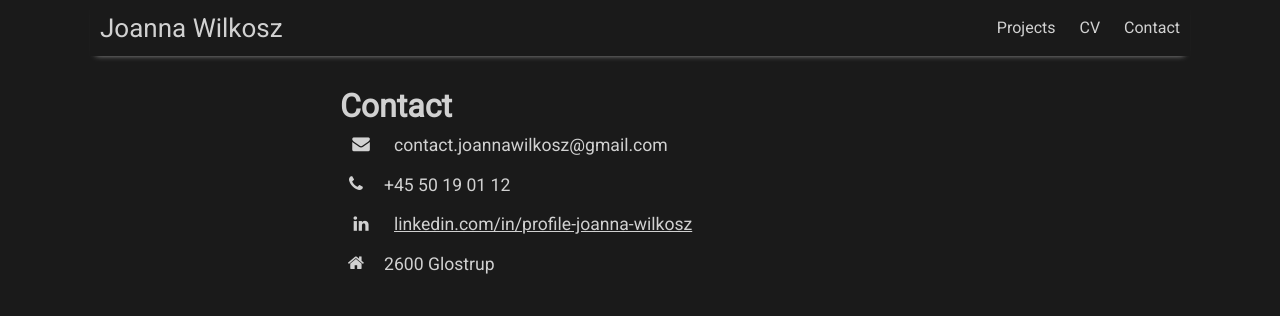
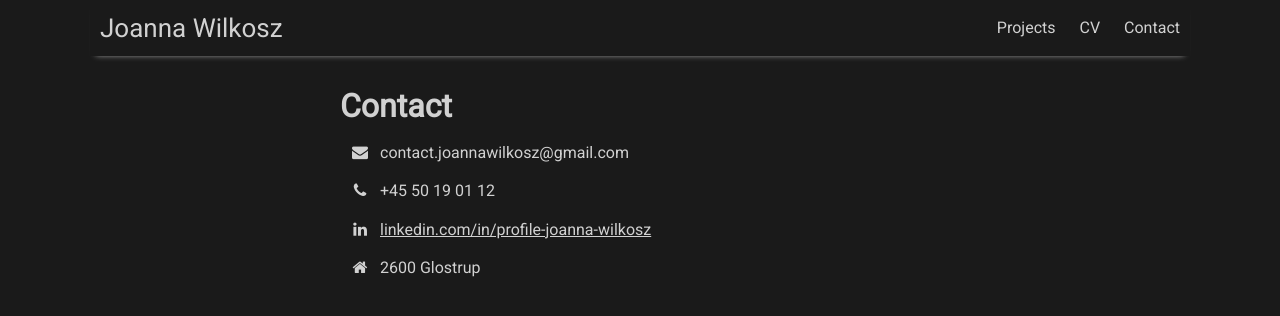
Before and after one commit to joanna-wi/joanna-wi.github.io, a Jekyll site: the page built from pages/contact.md, in a window 1280 px wide. Shown: the top 316 px of the page. Built offline with Jekyll 4.4.1, drawn with Linux system fonts in a browser that asks for light colours; nearby versions of some CDN libraries.

Commit message:
Update contact.md

```diff
--- a/pages/contact.md
+++ b/pages/contact.md
@@ -4,9 +4,21 @@ title: Contact
 permalink: /contact/
 ---
 
-<ul class="contact-list">
-  <li><i class="fa fa-envelope" aria-hidden="true"></i> contact.joannawilkosz@gmail.com</li>
-  <li><i class="fa fa-phone" aria-hidden="true"></i> +45 50 19 01 12</li>
-  <li><i class="fa fa-linkedin" aria-hidden="true"></i> <a href="https://www.linkedin.com/in/profile-joanna-wilkosz" target="_blank">linkedin.com/in/profile-joanna-wilkosz</a></li>
-  <li><i class="fa fa-home" aria-hidden="true"></i> 2600 Glostrup</li>
-</ul>
+<table style="border:none; border-collapse:collapse; width:auto; background:none;">
+  <tr style="border:none; background:none;">
+    <td style="border:none; background:none; width:2.5rem; text-align:center; padding:.5rem 0;"><i class="fa fa-envelope" aria-hidden="true"></i></td>
+    <td style="border:none; background:none; padding:.5rem 0;">contact.joannawilkosz@gmail.com</td>
+  </tr>
+  <tr style="border:none; background:none;">
+    <td style="border:none; background:none; width:2.5rem; text-align:center; padding:.5rem 0;"><i class="fa fa-phone" aria-hidden="true"></i></td>
+    <td style="border:none; background:none; padding:.5rem 0;">+45 50 19 01 12</td>
+  </tr>
+  <tr style="border:none; background:none;">
+    <td style="border:none; background:none; width:2.5rem; text-align:center; padding:.5rem 0;"><i class="fa fa-linkedin" aria-hidden="true"></i></td>
+    <td style="border:none; background:none; padding:.5rem 0;"><a href="https://www.linkedin.com/in/profile-joanna-wilkosz" target="_blank">linkedin.com/in/profile-joanna-wilkosz</a></td>
+  </tr>
+  <tr style="border:none; background:none;">
+    <td style="border:none; background:none; width:2.5rem; text-align:center; padding:.5rem 0;"><i class="fa fa-home" aria-hidden="true"></i></td>
+    <td style="border:none; background:none; padding:.5rem 0;">2600 Glostrup</td>
+  </tr>
+</table>
```
